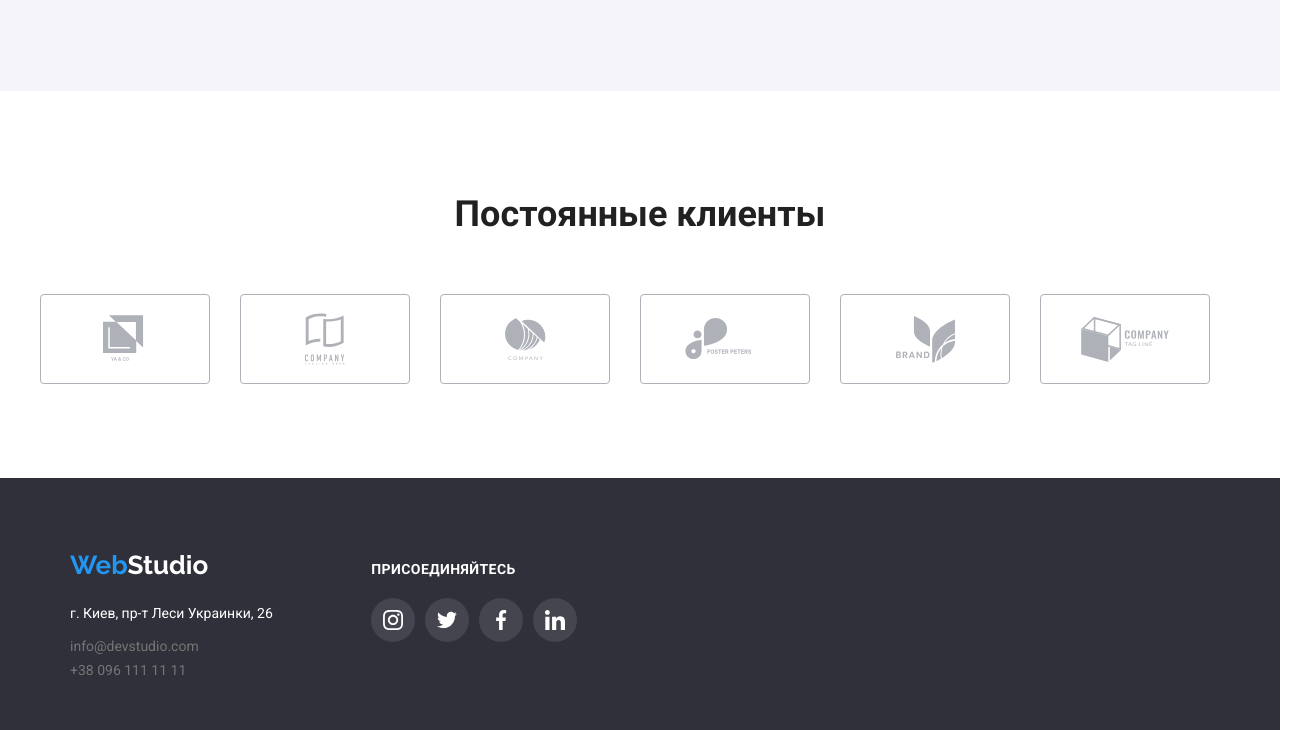
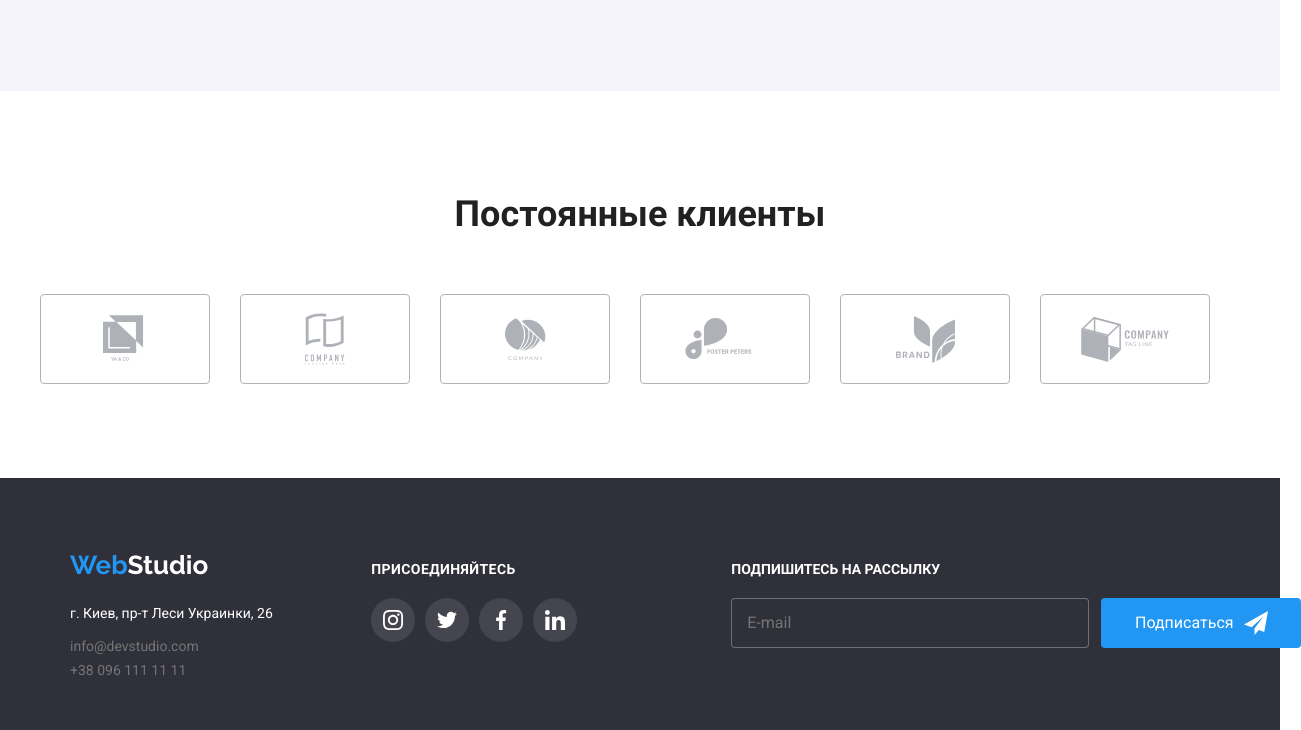
Before and after one commit to Iryna-Bu/goit-markup-hw-06, a plain HTML site: page index.html in a window 1280 px wide. Shown: the part 2407-3137 px from the top of the page, 1301 px wide, since content can reach past the window. Drawn offline with nearby package versions, Linux system fonts and the light colour scheme.

Commit message:
sign up form

```diff
--- a/css/styles.css
+++ b/css/styles.css
@@ -749,6 +749,66 @@ p {
     color: var(--accent-color);
 }
 
+.signup {
+    margin-left: 154px;
+}
+.signup-title {
+    display: block;
+    margin-bottom: 20px;
+
+    text-transform: uppercase;
+    font-weight: 700;
+    font-size: 14px;
+    line-height: 1.14;
+    color: var(--primary-white-color)
+}
+
+.signup-form {
+    display: inline-flex;
+}
+
+.signup-form input {
+    padding-left: 15px;
+    width: 358px;
+
+    font-size: 16px;
+    line-height: 1.25;
+    outline: none;
+    border: 1px solid rgba(255, 255, 255, 0.3);
+    border-radius: 4px;
+
+    color: rgba(255,255,255,0,6);
+    background-color: var(--footer-bg-color);
+}
+
+.signup-form button {
+    width: 200px;
+    height: 50px;
+
+    font-size: 16px;
+    line-height: 1.88;
+    cursor: pointer;
+    border-radius: 4px;
+    border: none;
+
+    color: var(--primary-white-color);
+    background-color: var(--accent-color);
+}
+
+.signup-button {
+    display: inline-flex;
+    align-items: center;
+    justify-content: center;
+    margin-left: 12px;
+}
+
+.icon-send {
+    content: "";
+    display: inline-block;
+    margin-left: 10px;
+    fill: currentColor;
+}
+
 .backdrop {
     position: fixed;
     top: 0;
--- a/index.html
+++ b/index.html
@@ -384,6 +384,20 @@
                     </ul>
                 </div>
 
+                 <div class="signup">
+                    <h3 class="signup-title">Подпишитесь на рассылку</h3>
+                    <form class="signup-form">
+                        <label for="email"></label>
+                        <input type="email" name="email" placeholder="E-mail">
+                        <button type="submit" class="signup-button">
+                            Подписаться
+                            <svg class="icon-send" width="24px" height="24px">
+                                <use href="./img/symbol-defs.svg#icon-send"></use>
+                            </svg>
+                        </button>
+                    </form>
+                </div>
+
             </div>
         </div>
     </footer>
```
Also changed, not shown: portfolio.html (+14 -0 lines).
